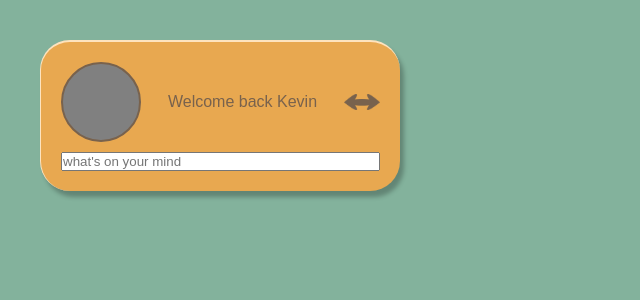
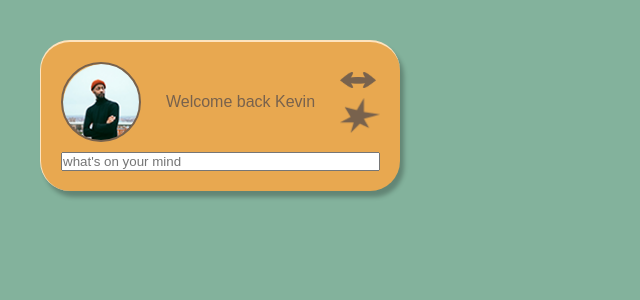
Before and after one commit to Oljas-Dev/e-ventsme, a React (Vite) app: page /dashboard in a window 1280 px wide. Shown: the top 300 px of the page, without its empty margins (0-640 px from the left). Built offline with nearby package versions, Linux system fonts and the light colour scheme; a web font is replaced by a local one.

Commit message:
refactoring

```diff
--- a/src/pages/Dashboard.tsx
+++ b/src/pages/Dashboard.tsx
@@ -1,6 +1,11 @@
 import styled from "styled-components";
-import { Expand, FlexBtw } from "../reusableComponents/StyledReusable";
+
+import { FlexBtw, FlexCol } from "../reusableComponents/StyledReusable";
 import Wrapper from "../ui/Wrapper";
+import Avatar from "../../public/user_6.png";
+import expandIcon from "../../public/expand.png";
+import features from "../../public/features.png";
+import UseImages from "../ui/UseImages";
 
 const StyledDashBoard = styled.section`
   display: grid;
@@ -11,24 +16,42 @@ const StyledDashBoard = styled.section`
   max-width: 144rem;
 `;
 
-const Image = styled.div`
-  background: gray;
-  width: 8rem;
-  height: 8rem;
-  border-radius: 50%;
-  flex-shrink: 0;
-
-  border: 2px solid var(--color-footer);
+const IconsContainer = styled(FlexCol)`
+  gap: 1rem;
 `;
 
 export default function Dashboard() {
+  const userAvatar = {
+    image: Avatar,
+    widthHeight: { width: "8rem", height: "8rem" },
+    padding: "0",
+    borderRadius: "50%",
+    border: "2px solid var(--color-footer)",
+    flexShrink: "0",
+  };
+
+  const styledExpandIcon = {
+    image: expandIcon,
+    widthHeight: { width: "3.6rem", height: "1.6rem" },
+    flexShrink: "0",
+  };
+
+  const styledFeatures = {
+    image: features,
+    widthHeight: { width: "4rem", height: "3.5rem" },
+    flexShrink: "0",
+  };
+
   return (
     <StyledDashBoard>
       <Wrapper $gap="1rem" $padding="2rem">
         <FlexBtw>
-          <Image />
+          <UseImages styles={userAvatar} />
           <p>Welcome back Kevin</p>
-          <Expand />
+          <IconsContainer>
+            <UseImages styles={styledExpandIcon} />
+            <UseImages styles={styledFeatures} />
+          </IconsContainer>
         </FlexBtw>
         <input type="text" placeholder="what's on your mind" />
       </Wrapper>
--- a/src/reusableComponents/StyledReusable.tsx
+++ b/src/reusableComponents/StyledReusable.tsx
@@ -1,8 +1,10 @@
 import styled from "styled-components";
 import arrow from "../../public/back.png";
-import expand from "../../public/expand.png";
 
 interface ArrowLeftProps {
+  $image?: string;
+  $widthHeight?: string[];
+  $padding?: string;
   $rotate?: string;
 }
 
@@ -22,10 +24,10 @@ const ArrowLeft = styled.span<ArrowLeftProps>`
   }
 `;
 
-const Expand = styled.span`
-  background: url(${expand}) no-repeat 0 0;
-  background-size: 3.6rem 1.6rem;
-  width: 3.6rem;
+const MultiImage = styled.span<ArrowLeftProps>`
+  background: url(${(props) => props.$image}) no-repeat 0 0;
+  background-size: ${(props) => props.$widthHeight};
+  width: ${(props) => props.$widthHeight || "3.6rem 1.6rem"};
   height: 1.6rem;
   cursor: pointer;
 `;
@@ -68,4 +70,4 @@ const FlexBtw = styled.div`
   align-items: center;
 `;
 
-export { ArrowLeft, Input, FlexCol, FlexBtw, Expand };
+export { ArrowLeft, Input, FlexCol, FlexBtw, MultiImage };
--- /dev/null
+++ b/src/ui/UseImages.tsx
@@ -0,0 +1,73 @@
+import styled from "styled-components";
+
+interface ImageProps {
+  styles: {
+    image?: string;
+    widthHeight?: { width: string; height: string };
+    padding?: string;
+    borderRadius?: string;
+    border?: string;
+    flexShrink?: string;
+    rotate?: string;
+    transforms?: string;
+    hover?: string;
+  };
+}
+
+interface ImageContainerProps {
+  $image?: string;
+  $width?: string;
+  $height?: string;
+  $padding?: string;
+  $borderRadius?: string;
+  $border?: string;
+  $flexShrink?: string;
+  $transforms?: string;
+  $hover?: string;
+}
+
+const ImageContainer = styled.span<ImageContainerProps>`
+  font-size: 1.2rem;
+  position: relative;
+  background: url(${(props) => props.$image}) no-repeat 0 0;
+  background-size: ${(props) => props.$width} ${(props) => props.$height};
+  width: ${(props) => props.$width};
+  height: ${(props) => props.$height};
+  cursor: pointer;
+  transform: ${(props) => props.$transforms || ""};
+  transition: all 1s var(--spring-easing);
+  border: ${(props) => props.$border || ""};
+  border-radius: ${(props) => props.$borderRadius || ""};
+  flex-shrink: ${(props) => props.$flexShrink || ""};
+
+  &:hover {
+    transform: ${(props) => props.$transforms};
+  }
+`;
+
+export default function UseImages({ styles }: ImageProps) {
+  const {
+    image,
+    widthHeight,
+    padding,
+    border,
+    borderRadius,
+    flexShrink,
+    transforms,
+    hover,
+  } = styles;
+
+  return (
+    <ImageContainer
+      $image={image}
+      $width={widthHeight!.width}
+      $height={widthHeight!.height}
+      $padding={padding}
+      $border={border}
+      $borderRadius={borderRadius}
+      $flexShrink={flexShrink}
+      $transforms={transforms}
+      $hover={hover}
+    />
+  );
+}
```
Also changed, not shown: public/user_6.png (added).
